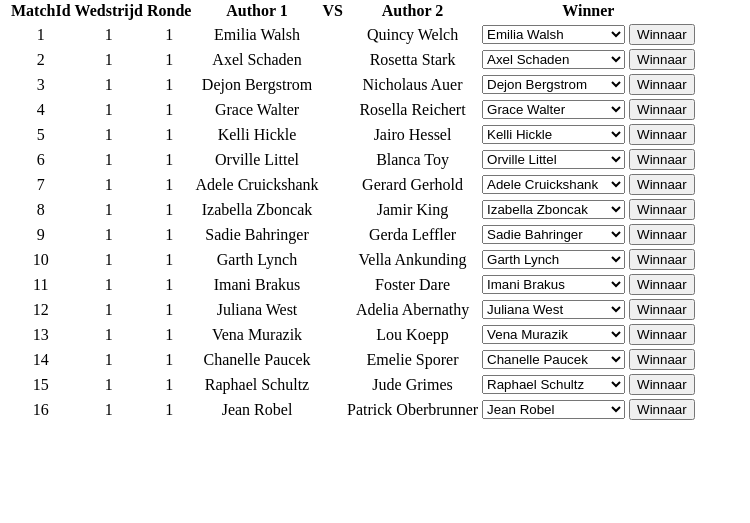
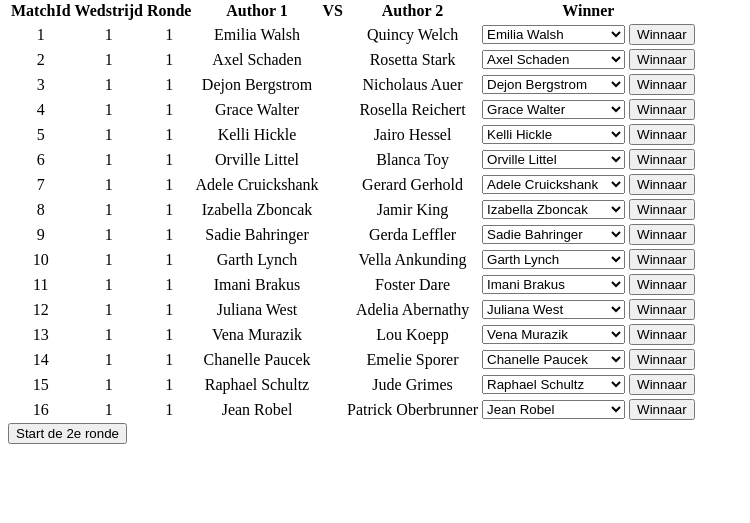
Before and after one commit to 360NaDeLes/wedstrijd, a PHP site: page /matches.php?wedstrijd=1&ronde=1 in a window 1280 px wide. Shown: the part 85-608 px from the top of the page, without its empty margins (0-750 px from the left). Run offline with PHP 8.4, Linux system fonts and the light colour scheme; data comes from the database, SQL or seed files in the repository.

Commit message:
The 2nd round can now be initiated after all results have been updated. Currently the 2nd round does not make the opponents random, this will come next commit

```diff
--- a/matches.php
+++ b/matches.php
@@ -16,13 +16,60 @@
                 <a href='user.php'>User</a>
             </nav>";
 
-    if(array_key_exists('wedstrijd', $_GET) && isset($_GET)) {
+    if(isset($_POST) && count($_POST) > 0 && array_key_exists('winner', $_POST)) {
+        $winner = $_POST['author'];
+        $matchid = $_POST['winner'];
+        $sth = $conn->prepare("UPDATE matches SET winner=:winner WHERE matchid=:matchid");
+        $sth->execute(ARRAY(
+                ':winner'=>$winner,
+                ':matchid'=>$matchid
+            )
+        );
+    } elseif(isset($_POST) && count($_POST) > 0 && array_key_exists('startRoundTwo', $_POST) && $_GET['ronde'] = 1) {
+        // GET WINNERS, MAKE FIXTURES AND CHANGE URL TO ronde=2
         $wedstrijdId = $_GET['wedstrijd'];
+        $rondeId = $_GET['ronde'];
+        $sth = $conn->prepare("SELECT winner FROM `matches` WHERE wedstrijd =:wedstrijdId AND ronde =:rondeId AND winner IS NOT NULL");
+        $sth->execute(ARRAY(
+                ':wedstrijdId'=>$wedstrijdId,
+                ':rondeId'=>$rondeId
+            )
+        );
+        $result = $sth->fetchAll(PDO::FETCH_ASSOC);
+
+        $limit = count($result);
+        $endForeach = $limit - 1;
+        $newRonde = $_GET['ronde'] + 1;
+        $ii = 0;
+
+        echo"<pre>";print_r($result);echo"</pre>";
+
+        foreach($result as $authors) {
+            $sth = $conn->prepare("INSERT INTO matches (wedstrijd, ronde, author_1, author_2) VALUES (:wedstrijd, :ronde, :author1, :author2)");
+            $sth->execute(ARRAY(
+                    ':wedstrijd'=>$wedstrijdId,
+                    ':ronde'=>$newRonde,
+                    ':author1'=> $result[$ii]['winner'],
+                    ':author2'=> $result[$ii + 1]['winner']
+                )
+            );
+            $ii = $ii + 2;
+            if($ii > $endForeach) {
+                // End the foreach because we don't need a million errors
+                break;
+            }
+        }
+    }
+
+    if(array_key_exists('wedstrijd', $_GET) && array_key_exists('ronde', $_GET) && isset($_GET)) {
+        $wedstrijdId = $_GET['wedstrijd'];
+        $rondeId = $_GET['ronde'];
         // Basically a huge query which joins two tables
-        $sth = $conn->prepare("SELECT matches.matchId, matches.wedstrijd, matches.ronde, a1.id as IdOne, CONCAT(a1.first_name, \" \", a1.last_name) as FullName, a2.id as IdTwo, CONCAT(a2.first_name, \" \", a2.last_name) AS FullName2 FROM `matches` INNER JOIN authors a1 on a1.id = matches.author_1
-        INNER JOIN authors a2 on a2.id = matches.author_2 WHERE wedstrijd = :wedstrijdId");
+        $sth = $conn->prepare("SELECT matches.matchId, matches.wedstrijd, matches.ronde, a1.id as IdOne, CONCAT(a1.first_name, \" \", a1.last_name) as FullName, a2.id as IdTwo, CONCAT(a2.first_name, \" \", a2.last_name) AS FullName2, winner FROM `matches` INNER JOIN authors a1 on a1.id = matches.author_1
+        INNER JOIN authors a2 on a2.id = matches.author_2 WHERE wedstrijd = :wedstrijdId AND ronde=:rondeId");
         $sth->execute(ARRAY(
-                ':wedstrijdId'=>$wedstrijdId
+                ':wedstrijdId'=>$wedstrijdId,
+                ':rondeId'=>$rondeId
             )
         );
         $results = $sth->fetchAll(PDO::FETCH_ASSOC);
@@ -36,27 +83,58 @@
                         <th>Author 2</th>
                         <th colspan=2>Winner</th>";
             foreach($results as $result) {
+                if($result['winner'] == $result['IdOne']) {
+                    $speler_1 = "<span style=\"color: green\">".$result['FullName']."</span>";
+                    $speler_2 = "<span style=\"color: red\">".$result['FullName2']."</span>";
+                } elseif ($result['winner'] == $result['IdTwo']) {
+                    $speler_1 = "<span style=\"color: red\">".$result['FullName']."</span>";
+                    $speler_2 = "<span style=\"color: green\">".$result['FullName2']."</span>";
+                } else {
+                    $speler_1 = $result['FullName'];
+                    $speler_2 = $result['FullName2'];
+                }
                 $HTML .=    "<form method='post'>
                                 <tr>
                                     <td>".$result['matchId']."</td>
                                     <td>".$result['wedstrijd']."</td>
                                     <td>".$result['ronde']."</td>
-                                    <td>".$result['FullName']."</td>
+                                    <td>$speler_1</td>
                                     <td></td>
-                                    <td>".$result['FullName2']."</td>
+                                    <td>$speler_2</td>
                                     <td>
-                                        <select style=\"width: 100%\">
+                                        <select style=\"width: 100%\" name='author'>
                                             <option value=".$result['IdOne'].">".$result['FullName']."</option>
                                             <option value=".$result['IdTwo'].">".$result['FullName2']."</option>
                                         </select>
                                     </td>
                                     <td>
-                                        <button name='winner'>Winnaar</button>
+                                        <button name='winner' value=".$result['matchId'].">Winnaar</button>
                                     </td>
                                 </tr>
                             </form>";
             }
             $HTML .= "</table>";
+
+            $sth = $conn->prepare("SELECT COUNT(*) as TotalAmountofRows FROM matches WHERE wedstrijd = :wedstrijdId");
+            $sth->execute(ARRAY(
+                    ':wedstrijdId'=>$wedstrijdId
+                )
+            );
+            $totalAmountOfRows = $sth->fetch(PDO::FETCH_ASSOC)['TotalAmountofRows'];
+
+            $sth = $conn->prepare("SELECT COUNT(*) as NumberOfWinners FROM `matches` WHERE wedstrijd =:wedstrijdId AND winner IS NOT NULL");
+            $sth->execute(ARRAY(
+                    ':wedstrijdId'=>$wedstrijdId
+                )
+            );
+
+            $totalWinners = $sth->fetch(PDO::FETCH_ASSOC)['NumberOfWinners'];
+
+            if($totalAmountOfRows == $totalWinners) {
+                $HTML .=    "<form method='post'>
+                                <button type='submit' name='startRoundTwo' value='yes'>Start de 2e ronde</button>
+                            </form>";
+            }
 
             echo $HTML;
         } else {
--- a/wedstrijden.php
+++ b/wedstrijden.php
@@ -20,7 +20,7 @@
 
     foreach($results as $result) {
         foreach($result as $value) {
-            $HTML .= "<a href=\"matches.php?wedstrijd=$value\">Wedstrijd $value</a><br />";
+            $HTML .= "<a href=\"matches.php?wedstrijd=$value&ronde=1\">Wedstrijd $value</a><br />";
         }
     }
     echo $HTML;
```
